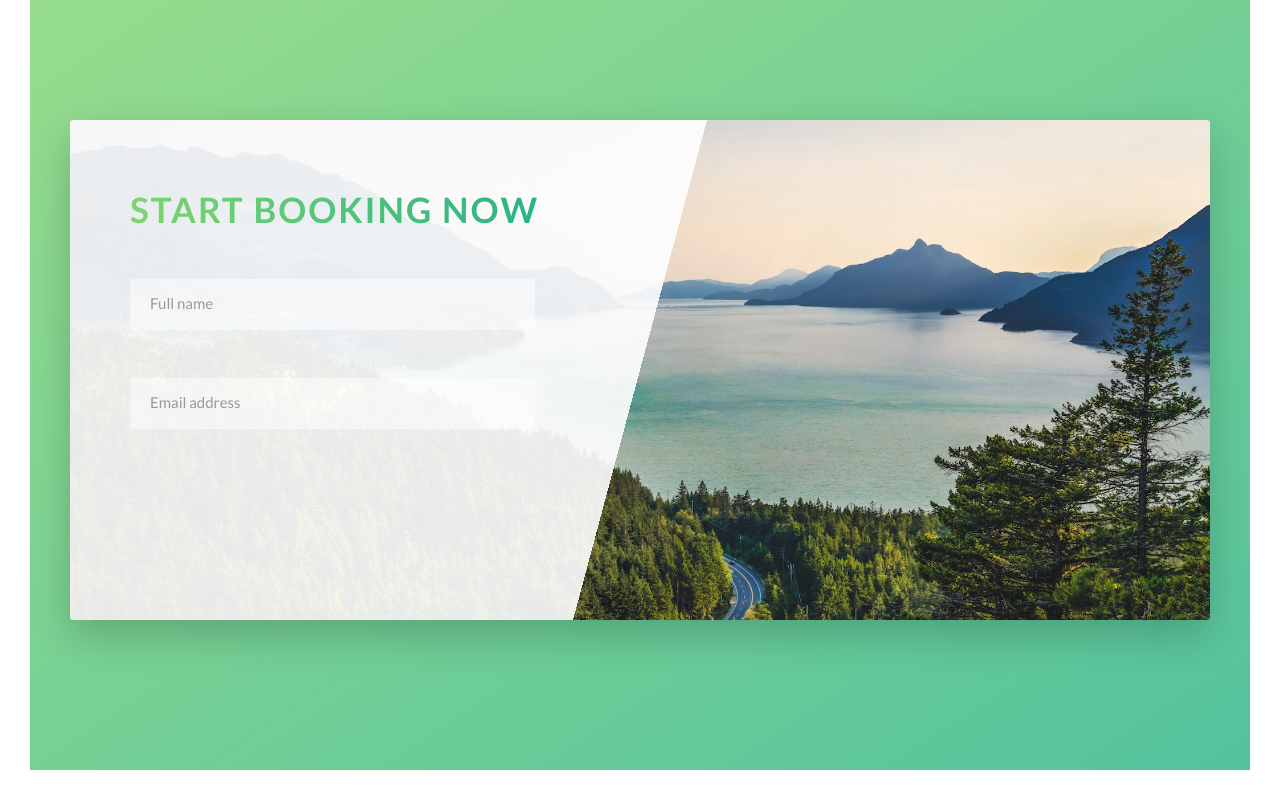
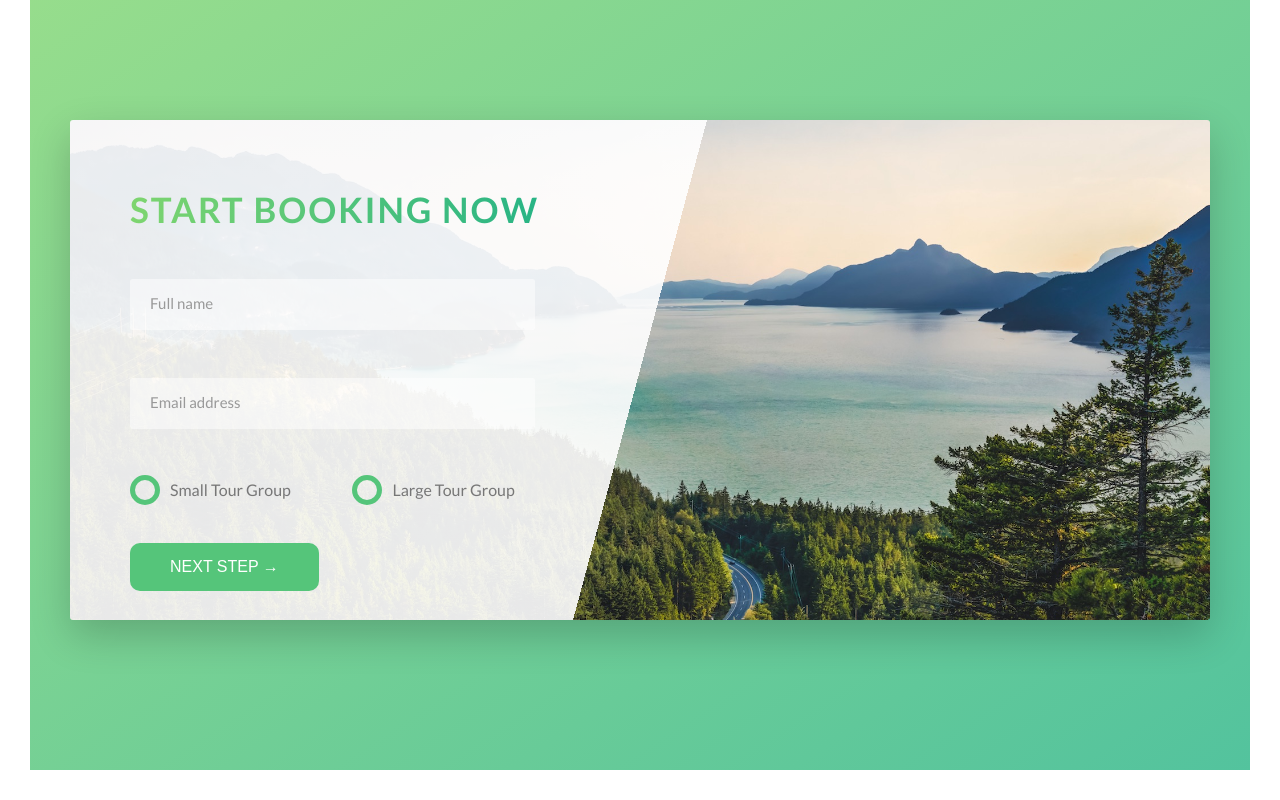
Before and after one commit to IronAdministrator/Nature_Tours, a website: page index.html in a window 1280 px wide. Shown: the part 4532-5332 px from the top of the page. Drawn offline with Linux system fonts and the light colour scheme.

Commit message:
section-booking complete

```diff
--- a/index.html
+++ b/index.html
@@ -330,6 +330,38 @@
                   />
                   <label for="email" class="form__label">Email address</label>
                 </div>
+
+                <div class="form__group u-margin-bottom-medium">
+                  <div class="form__radio-group">
+                    <input
+                      type="radio"
+                      class="form__radio-input"
+                      id="small"
+                      name="size"
+                    />
+                    <label for="small" class="form__radio-label">
+                      <span class="form__radio-button"></span>
+                      Small Tour Group
+                    </label>
+                  </div>
+
+                  <div class="form__radio-group">
+                    <input
+                      type="radio"
+                      class="form__radio-input"
+                      id="large"
+                      name="size"
+                    />
+                    <label for="large" class="form__radio-label">
+                      <span class="form__radio-button"></span>
+                      Large Tour Group
+                    </label>
+                  </div>
+                </div>
+
+                <div class="form-group">
+                  <button class="btn btn--green">Next step &rarr;</button>
+                </div>
               </form>
             </div>
           </div>
--- a/sass/base/_utilities.scss
+++ b/sass/base/_utilities.scss
@@ -1,19 +1,19 @@
 .u-center-text {
-  text-align: center;
+  text-align: center !important;
 }
 
 .u-margin-bottom-big {
-  margin-bottom: 8rem;
+  margin-bottom: 8rem !important;
 }
 .u-margin-bottom-medium {
-  margin-bottom: 4rem;
+  margin-bottom: 4rem !important;
 }
 .u-margin-bottom-small {
-  margin-bottom: 1.5rem;
+  margin-bottom: 1.5rem !important;
 }
 .u-margin-top-big {
-  margin-top: 8rem;
+  margin-top: 8rem !important;
 }
 .u-margin-top-huge {
-  margin-top: 10rem;
+  margin-top: 10rem !important;
 }
--- a/sass/components/_button.scss
+++ b/sass/components/_button.scss
@@ -1,4 +1,5 @@
 .btn {
+  &,
   &:link,
   &:visited {
     font-size: $default-font-size;
@@ -9,6 +10,10 @@
     border-radius: 1rem;
     transition: all 0.2s;
     position: relative;
+
+    // Changes for the real button element:
+    border: none;
+    cursor: pointer;
   }
 
   &:hover {
@@ -21,7 +26,9 @@
     }
   }
 
-  &:active {
+  &:active,
+  &:focus {
+    outline: none;
     transform: translateY(-0.1rem);
     box-shadow: 0 0.5rem 1rem rgba($color-black, 0.2);
   }
--- a/sass/components/_form.scss
+++ b/sass/components/_form.scss
@@ -14,6 +14,7 @@
     border-bottom: 0.3rem solid transparent;
     width: 90%;
     display: block;
+    transition: all 0.3s;
 
     &:focus {
       outline: none;
@@ -44,4 +45,50 @@
     visibility: hidden;
     transform: translateY(-4rem);
   }
+
+  &__radio-group {
+    width: 49%;
+    display: inline-block;
+  }
+
+  &__radio-input {
+    display: none;
+  }
+
+  &__radio-label {
+    font-size: $default-font-size;
+    cursor: pointer;
+    position: relative;
+    padding-left: 4rem;
+  }
+
+  &__radio-button {
+    height: 3rem;
+    width: 3rem;
+    border: 0.5rem solid $color-primary;
+    border-radius: 50%;
+    display: inline-block;
+    position: absolute;
+    top: -0.5rem;
+    left: 0;
+
+    &::after {
+      content: "";
+      display: block;
+      height: 1.3rem;
+      width: 1.3rem;
+      border-radius: 50%;
+      position: absolute;
+      top: 50%;
+      left: 50%;
+      transform: translate(-50%, -50%);
+      background-color: $color-primary;
+      opacity: 0;
+      transition: all 0.2s;
+    }
+  }
+
+  &__radio-input:checked ~ &__radio-label &__radio-button::after {
+    opacity: 1;
+  }
 }
```
Also changed, not shown: css/style.css.
